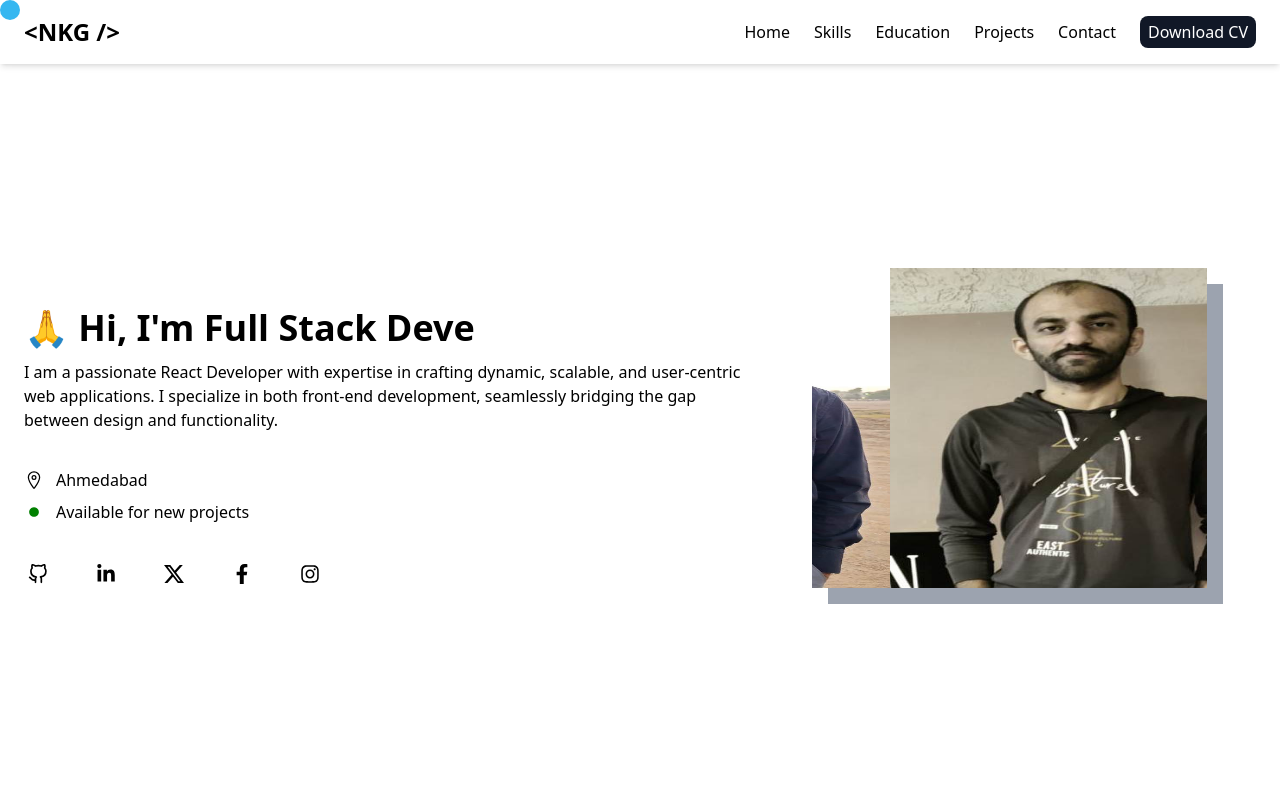
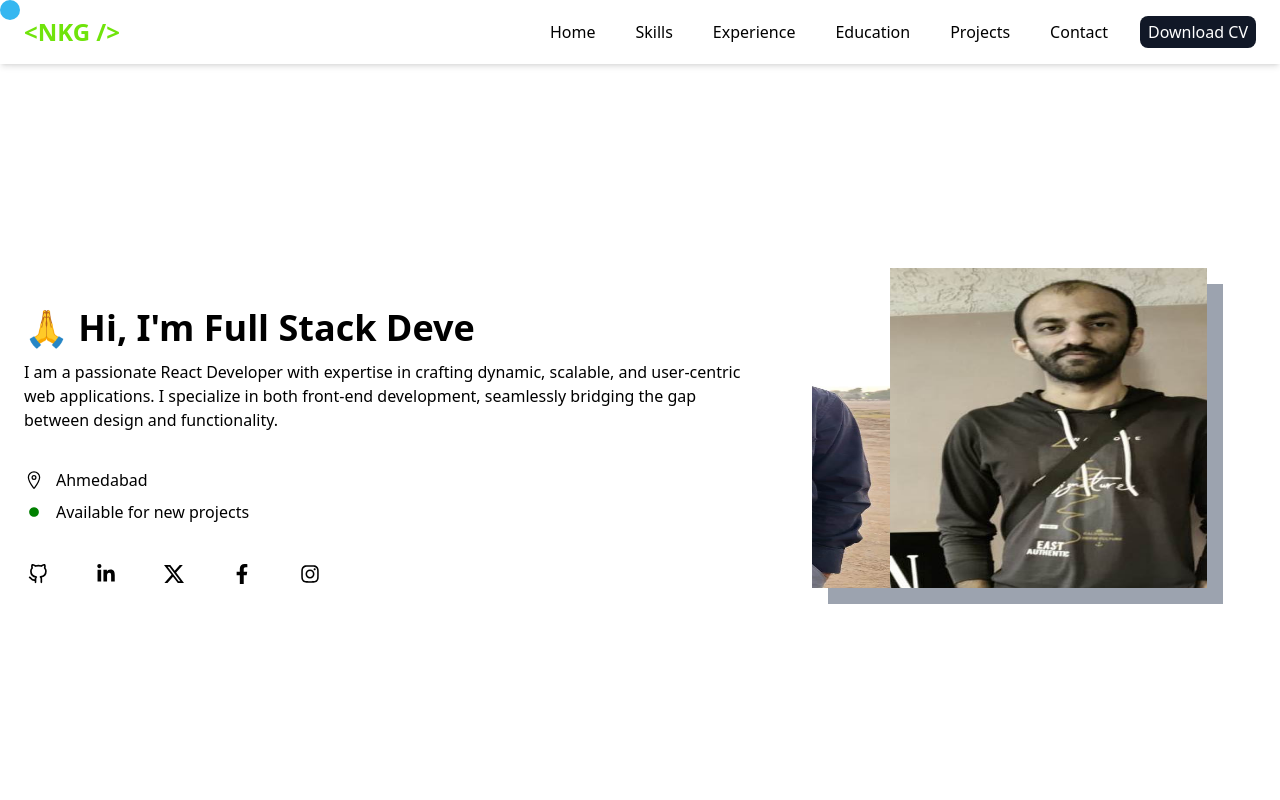
Before and after one commit to nischaygadher15/nkgdevs, a React (Vite) app: page / in a window 1280 px wide. Shown: the top 800 px of the page. Built offline with nearby package versions, Linux system fonts and the light colour scheme.

Commit message:
working on modification...GSAP introduced9

```diff
--- a/src/App.jsx
+++ b/src/App.jsx
@@ -28,6 +28,22 @@ function App() {
     });
   };
 
+  let hidePointer = () => {
+    gsap.to("#pointer", {
+      scale: 0,
+      display: "none",
+      duration: 1,
+    });
+  };
+
+  let showPointer = () => {
+    gsap.to("#pointer", {
+      display: "block",
+      scale: 1,
+      duration: 1,
+    });
+  };
+
   return (
     <>
       {loading ? (
@@ -39,13 +55,14 @@ function App() {
           }`}
           id="mainBody"
           onMouseMove={(e) => {
-            chasePointer(e.clientX - 10, e.clientY - 5);
-            console.log(e.clientX, e.clientY);
+            chasePointer(e.clientX + 3, e.clientY + 15);
           }}
+          onMouseLeave={() => hidePointer()}
+          onMouseEnter={() => showPointer()}
         >
           <div
             id="pointer"
-            className="absolute top-0 left-0 w-5 h-5 bg-[#36B7F0] z-50 rounded-full"
+            className="fixed top-0 left-0 w-5 h-5 bg-[#36B7F0] z-50 rounded-full"
           ></div>
           <header className="w-full bg-white fixed z-30 flex justify-center shadow-md">
             <Navbar />
--- a/src/Components/Contact.jsx
+++ b/src/Components/Contact.jsx
@@ -37,7 +37,7 @@ const Contact = () => {
         <div className="w-full md:w-2/5">
           {/* Intro Text */}
           <div className="text-center">
-            <p className="inline text-2xl px-3 py-1 rounded-s-full rounded-e-full bg-slate-500">
+            <p className="inline text-2xl text-white bg-blue-700 px-3 py-1 rounded-s-full rounded-e-full">
               Contact
             </p>
             <p className="mt-4 text-left">
@@ -116,7 +116,7 @@ const Contact = () => {
         <form className="w-full md:w-3/5" onSubmit={handleSubmit(sentForm)}>
           <div className={`${errors?.name?.message ? "mb-3" : "mb-7"}`}>
             <div className="flex items-center">
-              <div className="h-10 w-10 text-white bg-gray-500 flex justify-center items-center">
+              <div className="h-10 w-10 text-white bg-blue-700 flex justify-center items-center">
                 <FaUserAlt />
               </div>
               <input
@@ -132,7 +132,7 @@ const Contact = () => {
                     message: "Name must be start with alphabet.",
                   },
                 })}
-                className="h-10 px-4 border-gray-500 border-2 rounded-e outline-none"
+                className="h-10 px-4 border-blue-700 border-2 rounded-e outline-none"
                 placeholder="Name"
                 style={{ width: "100%" }}
               />
@@ -145,7 +145,7 @@ const Contact = () => {
 
           <div className={`${errors?.email?.message ? "mb-3" : "mb-7"}`}>
             <div className="flex items-center">
-              <div className="h-10 w-10 text-white bg-gray-500 flex justify-center items-center">
+              <div className="h-10 w-10 text-white bg-blue-700 flex justify-center items-center">
                 <MdAlternateEmail />
               </div>
               <input
@@ -157,7 +157,7 @@ const Contact = () => {
                     message: "Invalid email format!",
                   },
                 })}
-                className="h-10 px-4 border-gray-500 border-2 rounded-e outline-none"
+                className="h-10 px-4 border-blue-700 border-2 rounded-e outline-none"
                 placeholder="Email"
                 style={{ width: "100%" }}
               />
@@ -170,7 +170,7 @@ const Contact = () => {
 
           <div className={`${errors?.message?.message ? "mb-3" : "mb-7"}`}>
             <div className="flex">
-              <div className="w-10 text-white bg-gray-500 flex justify-center items-center">
+              <div className="w-10 text-white bg-blue-700 flex justify-center items-center">
                 <IoMailSharp />
               </div>
               <textarea
@@ -178,7 +178,7 @@ const Contact = () => {
                 {...register("message", {
                   required: { value: true, message: "Message is required!" },
                 })}
-                className="p-4 min-h-52 border-gray-500 border-2 rounded-e outline-none"
+                className="p-4 min-h-52 border-blue-700 border-2 rounded-e outline-none"
                 placeholder="Message"
                 style={{ width: "100%" }}
               ></textarea>
@@ -193,7 +193,7 @@ const Contact = () => {
             <input
               type="submit"
               value="SEND MESSAGE"
-              className="bg-blue-500 hover:bg-blue-600 text-white hover:shadow-md rounded-sm py-3 px-5"
+              className="text-white bg-blue-700 hover:bg-blue-700 hover:shadow-md rounded-sm py-3 px-5"
             />
           </div>
         </form>
--- a/src/Components/Navbar.jsx
+++ b/src/Components/Navbar.jsx
@@ -6,6 +6,9 @@ import resume from "../assets/MERN_Nkg_Resume.pdf";
 
 const Navbar = () => {
   let [menu, setMenu] = useState(false);
+
+  let navLinkStyle =
+    "px-2 py-1 rounded-md hover:text-[#70E40B] hover:bg-[#eff0f0]";
 
   let handleMenu = (menuStatus) => {
     let navDrawer = document.getElementById("navDrawer");
@@ -38,7 +41,7 @@ const Navbar = () => {
       >
         {/* Logo */}
         <div className="text-2xl">
-          <p className="font-bold">{`<NKG />`}</p>
+          <p className="font-bold text-[#70E40B]">{`<NKG />`}</p>
         </div>
 
         {/* Nav Links */}
@@ -46,12 +49,24 @@ const Navbar = () => {
           <nav
             className={`p-6 md:p-0 hidden md:flex flex-col md:flex-row items-start flex-wrap md:items-center gap-4 lg:gap-6 text-xl md:text-base`}
           >
-            <a href="#home">Home</a>
-            <a href="#skills">Skills</a>
-            {/* <a href="#exps">Experience</a> */}
-            <a href="#edu">Education</a>
-            <a href="#project">Projects</a>
-            <a href="#contact">Contact</a>
+            <a href="#home" className={`${navLinkStyle}`}>
+              Home
+            </a>
+            <a href="#skills" className={`${navLinkStyle}`}>
+              Skills
+            </a>
+            <a href="#exps" className={`${navLinkStyle}`}>
+              Experience
+            </a>
+            <a href="#edu" className={`${navLinkStyle}`}>
+              Education
+            </a>
+            <a href="#project" className={`${navLinkStyle}`}>
+              Projects
+            </a>
+            <a href="#contact" className={`${navLinkStyle}`}>
+              Contact
+            </a>
             {/* <FiSun className="hidden md:block text-xl cursor-pointer" /> */}
             <a
               href={resume}
```
